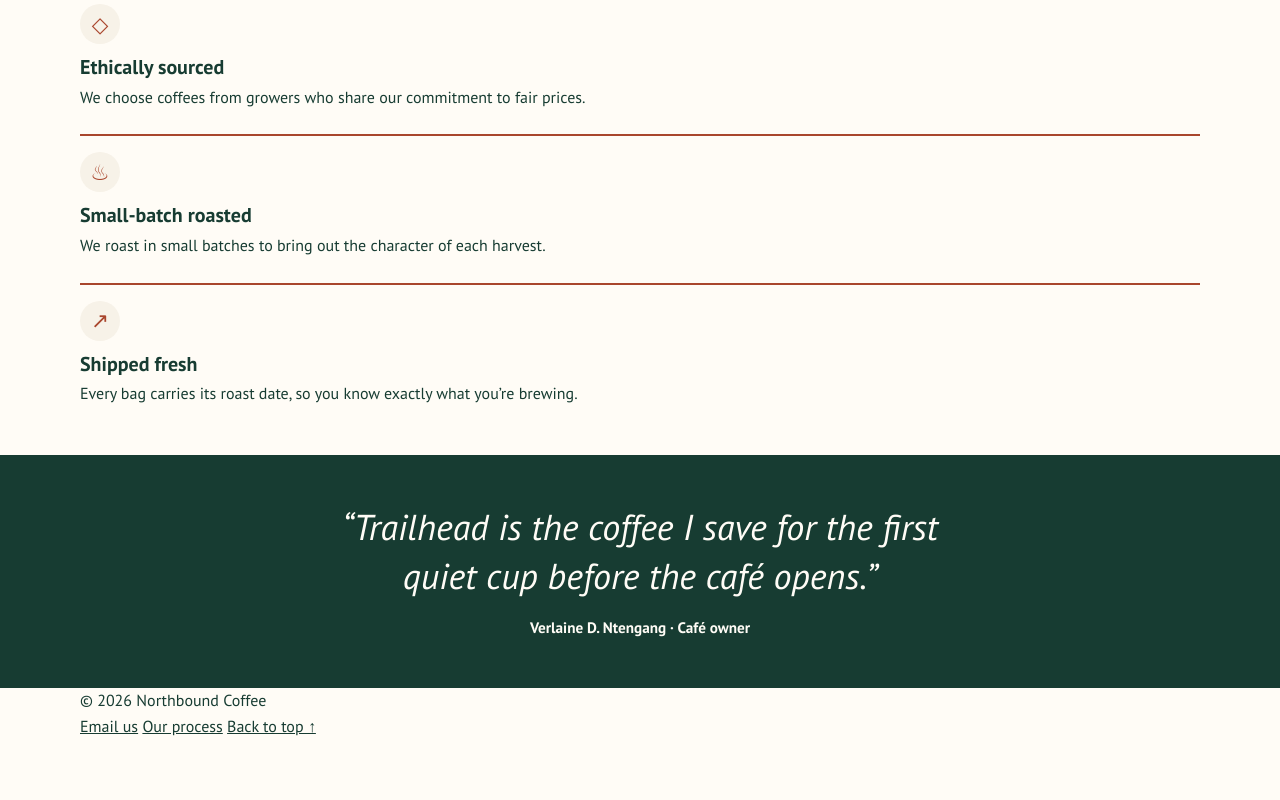
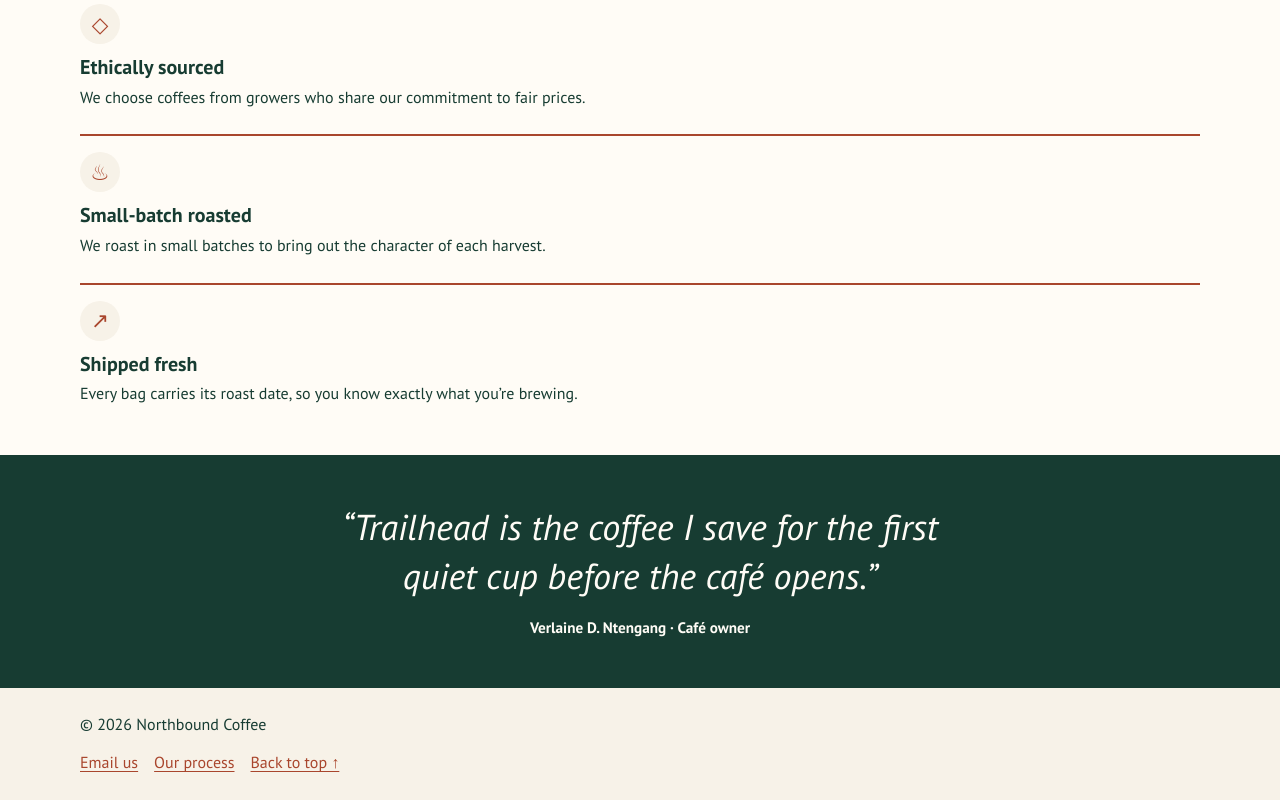
Before and after one commit to nverlainedaistaing-a11y/W4C-Responsive, a plain HTML site: page index.html in a window 1280 px wide. Shown: the part 855-1655 px from the top of the page. Before the commit the page ends 1595 px from the top, so only its background shows below. Drawn offline with Linux system fonts and the light colour scheme.

Commit message:
Adding styles for the footer

```diff
--- a/css/style.css
+++ b/css/style.css
@@ -235,3 +235,26 @@ summary:focus-visible {
   font-size: 0.95rem;
   font-weight: 700;
 }
+
+/* ---- Footer Styles---- */
+.site-footer {
+  padding-block: 1.5rem;
+  background: var(--cream);
+}
+
+.footer-row {
+  display: flex;
+  flex-direction: column;
+  gap: 0.75rem;
+}
+
+.footer-links {
+  display: flex;
+  flex-wrap: wrap;
+  gap: 0.5rem 1rem;
+}
+
+.footer-links a {
+  color: var(--clay);
+  text-underline-offset: 0.2em;
+}
```
